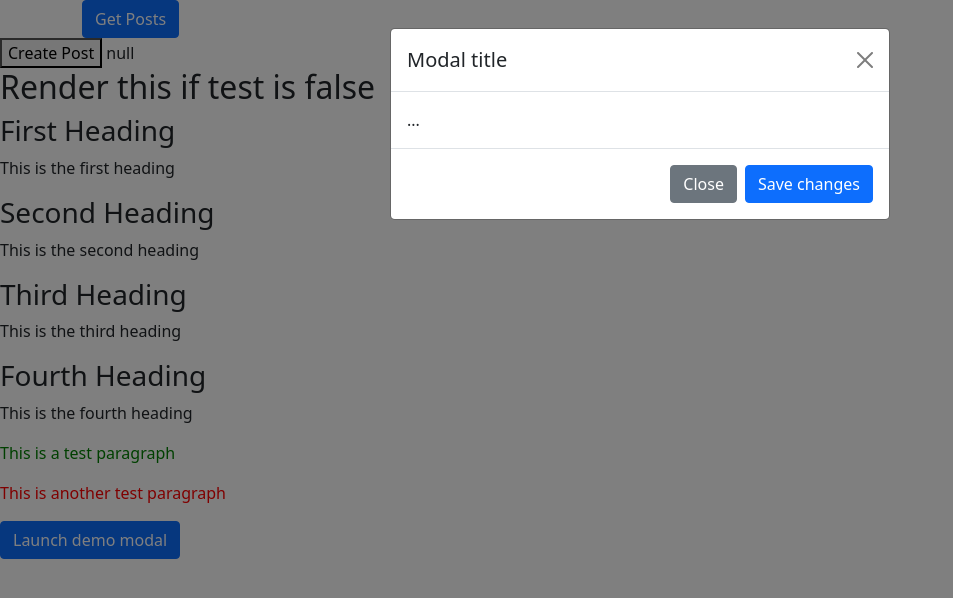
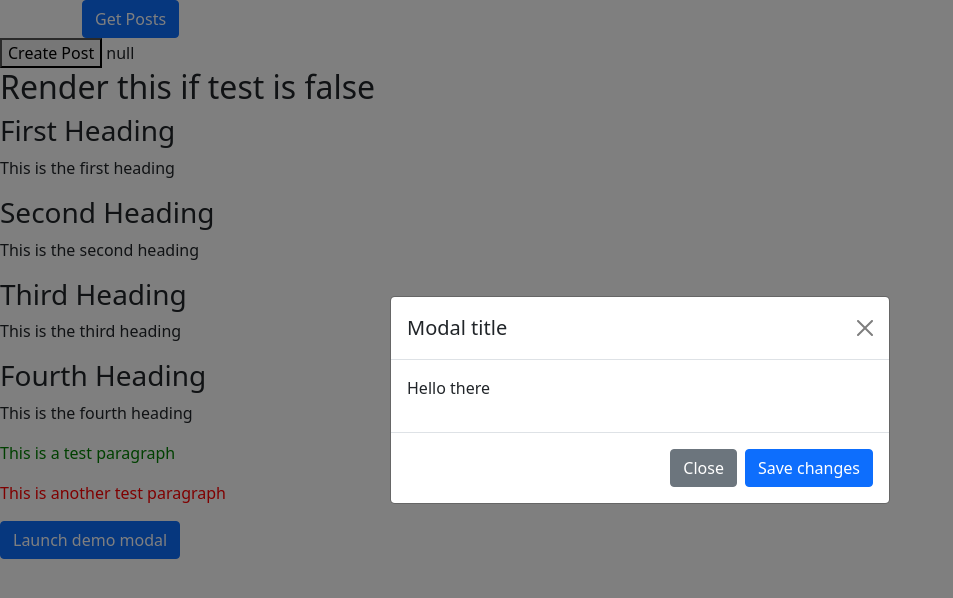
Before and after one commit to Eloagbawe/Learn-angular, an Angular app: page / in a window 1280 px wide. Both pictures are taken after a click on the button "Launch demo modal". Shown: the top 598 px of the page, without its empty margins (0-953 px from the left). Built offline with nearby package versions, Linux system fonts and the light colour scheme.

Commit message:
vertically centered modal

```diff
--- a/src/app/app.component.html
+++ b/src/app/app.component.html
@@ -35,14 +35,14 @@
 
 <!-- Modal -->
 <div class="modal fade" id="exampleModal" tabindex="-1" aria-labelledby="exampleModalLabel" aria-hidden="true">
-  <div class="modal-dialog">
+  <div class="modal-dialog modal-dialog-centered">
     <div class="modal-content">
       <div class="modal-header">
         <h5 class="modal-title" id="exampleModalLabel">Modal title</h5>
         <button type="button" class="btn-close" data-bs-dismiss="modal" aria-label="Close"></button>
       </div>
       <div class="modal-body">
-        ...
+        <p>Hello there</p>
       </div>
       <div class="modal-footer">
         <button type="button" class="btn btn-secondary" data-bs-dismiss="modal">Close</button>
```
